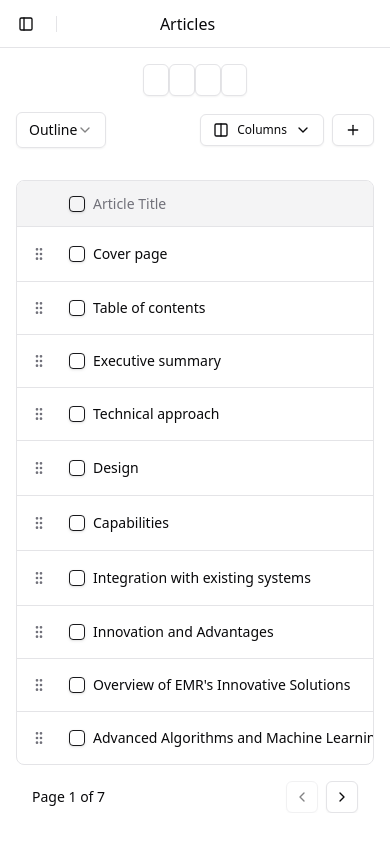
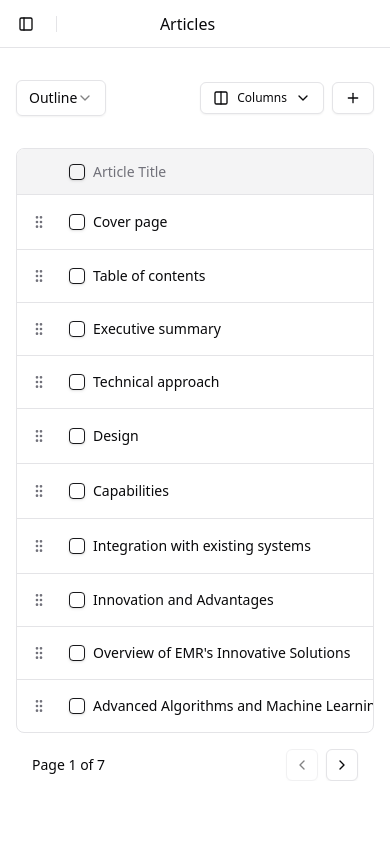
Before and after one commit to Raveena99999/TestAssignment, a React (Vite) app: page / in a window 390 px wide. Shown: the top 844 px of the page. Built offline with nearby package versions, Linux system fonts and the light colour scheme.

Commit message:
completed assignment

```diff
--- a/src/App.jsx
+++ b/src/App.jsx
@@ -9,6 +9,7 @@ import { SectionCards } from "./components/section-cards";
 import { ChartAreaInteractive } from "./components/chart-area-interactive";
 import { DataTable } from "./components/data-table";
 import data from "./app/dashboard/data.json";
+import { useState } from "react";
 
 export default function App({ children }) {
   return (
--- a/src/components/site-header.jsx
+++ b/src/components/site-header.jsx
@@ -18,21 +18,20 @@ export function SiteHeader() {
             Articles
           </h1>
           <div className="w-[64px]" />{" "}
-          {/* Invisible spacer to balance layout */}
         </div>
       </header>
 
       <div className="flex justify-center  my-4">
-        <Button variant="outline" size="sm">
+        <Button className="hidden lg:inline" variant="outline" size="sm">
           <span className="hidden lg:inline">Generated Articles</span>
         </Button>
-        <Button variant="outline" size="sm">
+        <Button className="hidden lg:inline"  variant="outline" size="sm">
           <span className="hidden lg:inline">Published Articles</span>
         </Button>
-        <Button variant="outline" size="sm">
+        <Button className="hidden lg:inline"  variant="outline" size="sm">
           <span className="hidden lg:inline">Schduled Articles</span>
         </Button>
-        <Button variant="outline" size="sm">
+        <Button className="hidden lg:inline"  variant="outline" size="sm">
           <span className="hidden lg:inline">Archieved Articles</span>
         </Button>
       </div>
```
Also changed, not shown: src/components/data-table.jsx (+14 -0 lines).
